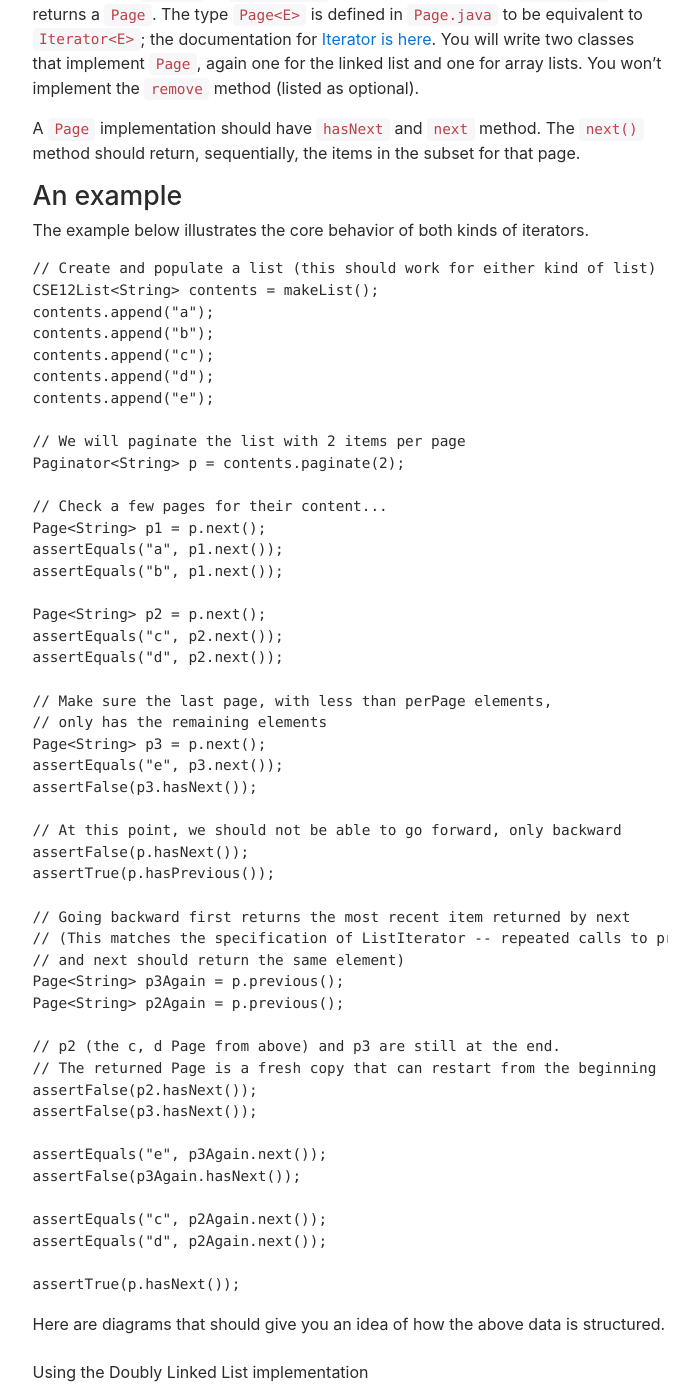
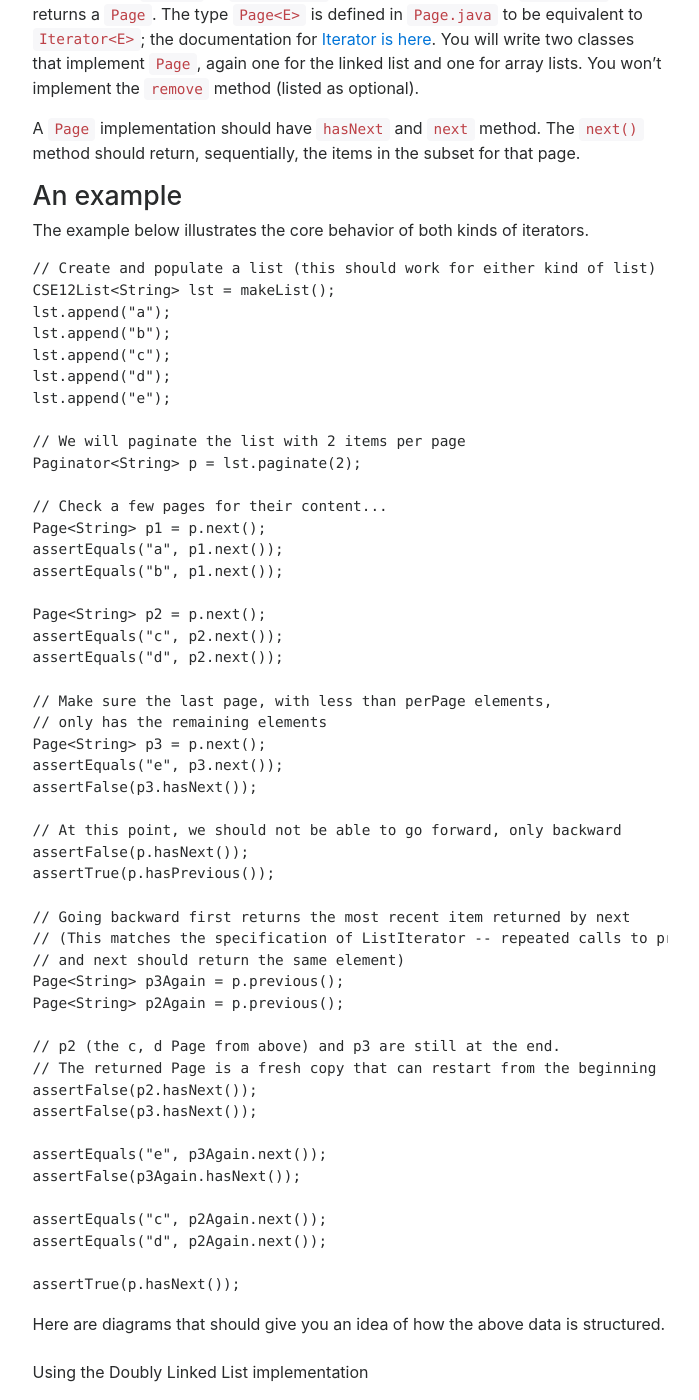
Before and after one commit to ucsd-cse12-w17/ucsd-cse12-w17.github.io, a Jekyll site: the page built from pa2/index.md, in a window 1280 px wide and 1400 px high, scrolled down 2006 px. Shown: the whole window, without its empty margins (290-989 px from the left). Built offline with Jekyll 4.4.1, drawn with Linux system fonts in a browser that asks for light colours; nearby versions of some CDN libraries.

Commit message:
var, image changes

````diff
--- a/pa2/index.md
+++ b/pa2/index.md
@@ -97,15 +97,15 @@ The example below illustrates the core behavior of both kinds of iterators.
 
 ```
 // Create and populate a list (this should work for either kind of list)
-CSE12List<String> contents = makeList();
-contents.append("a");
-contents.append("b");
-contents.append("c");
-contents.append("d");
-contents.append("e");
+CSE12List<String> lst = makeList();
+lst.append("a");
+lst.append("b");
+lst.append("c");
+lst.append("d");
+lst.append("e");
 
 // We will paginate the list with 2 items per page
-Paginator<String> p = contents.paginate(2);
+Paginator<String> p = lst.paginate(2);
 
 // Check a few pages for their content...
 Page<String> p1 = p.next();
````
Also changed, not shown: pa2/al.png, pa2/dll.png.
